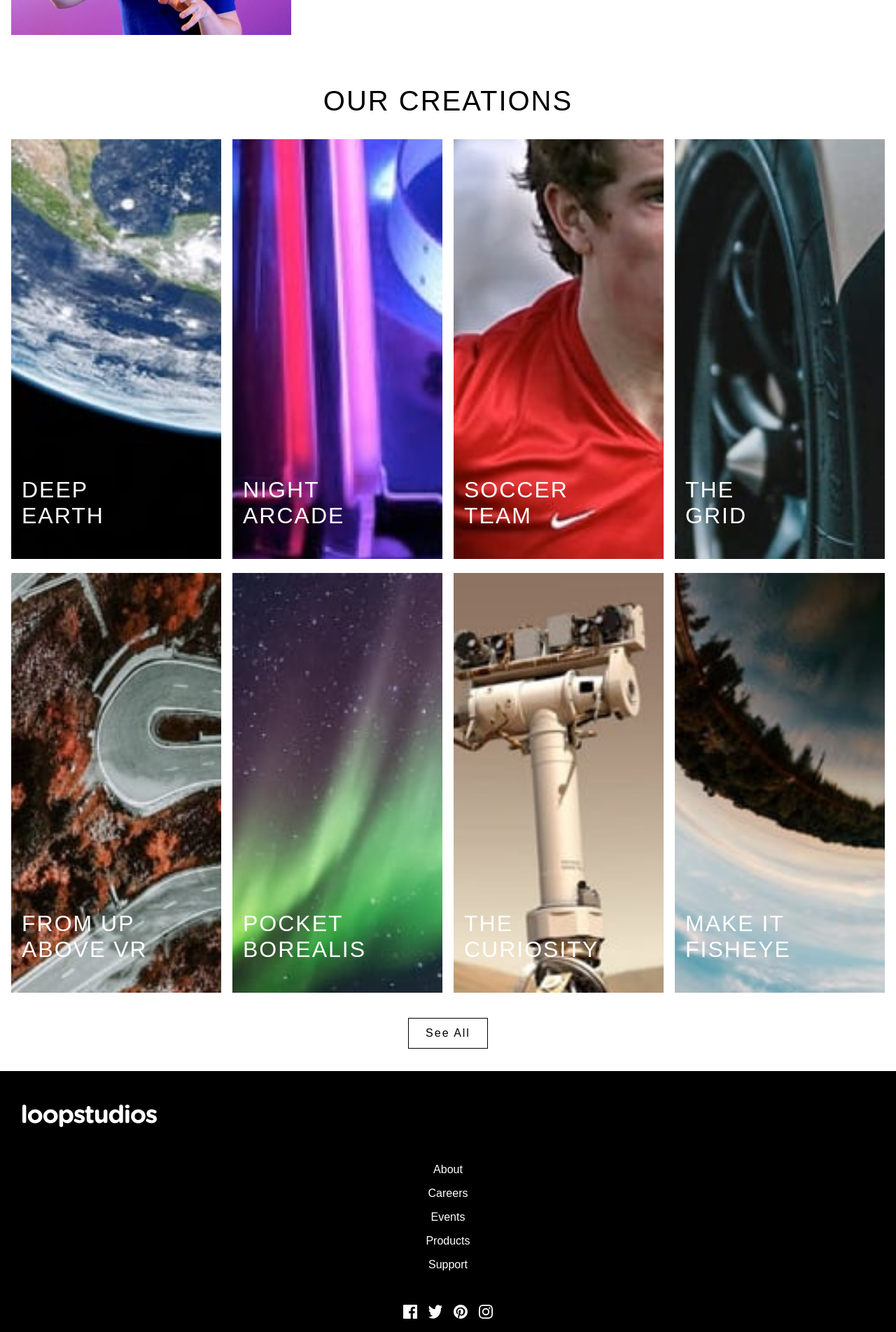
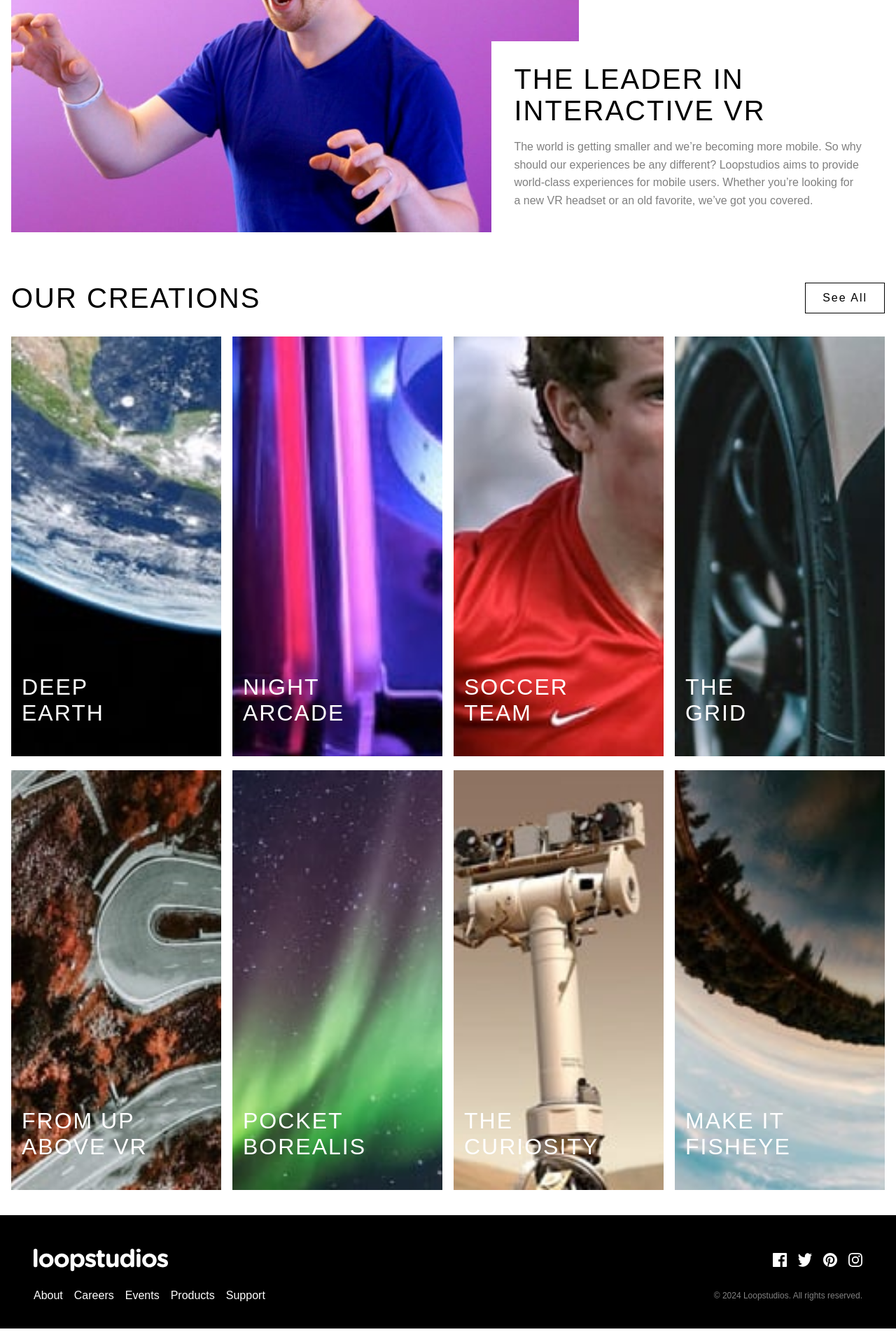
Before and after one commit to jakimiszka/fm-loopstudios, a React app: page / in a window 1280 px wide. Shown: the part 720-2624 px from the top of the page at 70% size. Built offline with nearby package versions, Linux system fonts and the light colour scheme.

Commit message:
layout done

```diff
--- a/src/components/Container.tsx
+++ b/src/components/Container.tsx
@@ -2,6 +2,8 @@ import { Menu } from "./Menu";
 import { Header } from "./Header";
 import { Content } from "./Content";
 import { Gallery } from "./Gallery";
+import { Overlay } from "./Overlay";
+import { useState } from "react";
 
 export const Container = () => {
     const menuItems = [
@@ -11,14 +13,20 @@ export const Container = () => {
         { text: 'Products', href: '#products' },
         { text: 'Support', href: '#support' }
     ];
+    const [isOverlayOpen, setIsOverlayOpen] = useState(false);
 
     return (
         <div className="container">
+            <Overlay
+                isOpen={isOverlayOpen}
+                onClose={() => setIsOverlayOpen(false)}
+            />
             <Header>
                 <Menu
                     items={menuItems}
                     variant="header"
                     styles={['flex', 'r-space-between', 'headerMenu']}
+                    onHamburgerClick={() => setIsOverlayOpen(true)}
                 />
             </Header>
             <Content />
@@ -26,7 +34,8 @@ export const Container = () => {
                 items={menuItems}
                 variant="footer"
                 showLogo={true}
-                styles={['flex', 'f-col', 'footerMenu']}
+                styles={['flex', 'f-col', 'footerMenu', 'center']}
+                isCentered={true}
             />
         </div>
     );
--- a/src/components/Content.tsx
+++ b/src/components/Content.tsx
@@ -6,6 +6,7 @@ export const Content = () => {
         <main className="content">
             <section className="content--intro">
                 <img src={interactive} alt="Interactive" />
+                <div className="content--intro__text">
                     <h1>THE LEADER IN <br /> INTERACTIVE VR</h1>
                     <p>
                         The world is getting smaller and we’re becoming more mobile.
@@ -22,11 +23,12 @@ export const Content = () => {
                         an old favorite,
                         we’ve got you covered.
                     </p>
+                </div>
             </section>
             <section className="content--gallery">
                 <h1 className='content--gallery__title'>OUR CREATIONS</h1>
+                <button className="btn">See All</button>
                 <Gallery />
-                <button className="btn">See All</button>
             </section>
         </main>
     );
--- a/src/components/Header.tsx
+++ b/src/components/Header.tsx
@@ -6,7 +6,7 @@ export const Header = ({ children }: { children: React.ReactNode }) => {
       {children}
       <img src={imageHero} alt="background image" />
       <div className="headerMessage">
-        <h1>IMMERSIVE EXPERIENCES THAT DELIVER</h1>
+        <h1>IMMERSIVE <br /> EXPERIENCES <br /> THAT DELIVER</h1>
       </div>
     </header>
   );
--- a/src/components/Menu.tsx
+++ b/src/components/Menu.tsx
@@ -18,6 +18,8 @@ interface MenuProps {
     showRights?: boolean;
     logoSrc?: string;
     className?: string;
+    isCentered?: boolean;
+    onHamburgerClick?: () => void;
 }
 
 export const Menu = ({
@@ -28,7 +30,8 @@ export const Menu = ({
     showSocials = variant === 'footer',
     showRights = variant === 'footer',
     logoSrc = logoImage,
-    className = ''
+    className = '',
+    onHamburgerClick
 }: MenuProps) => {
     const baseClass = 'menu ' + (variant === 'header' ? 'header' : 'footer');
     const combinedClass = `${baseClass} ${className} ${styles.join(' ')}`.trim();
@@ -53,7 +56,7 @@ export const Menu = ({
                     ))}
                 </ul>
             </div>
-            <div className="menu--mobile">
+            <div className="menu--mobile" onClick={onHamburgerClick}>
                 <span className="menu--mobile__hamburger">&#9776;</span>
             </div>
             {showSocials && (
--- /dev/null
+++ b/src/components/Overlay.tsx
@@ -0,0 +1,21 @@
+import closeIcon from '../assets/icon-close.svg';
+
+interface OverlayProps {
+  isOpen: boolean;
+  onClose: () => void;
+}
+
+export const Overlay = ({ isOpen, onClose }: OverlayProps) => {
+    return (
+        <div className={`overlay ${isOpen ? 'overlay--open' : ''}`}>
+            <img src={closeIcon} alt="Close overlay" onClick={onClose} />
+            <ul className="overlay--items">
+                <li><a href="#about">About</a></li>
+                <li><a href="#careers">Careers</a></li>
+                <li><a href="#events">Events</a></li>
+                <li><a href="#products">Products</a></li>
+                <li><a href="#support">Support</a></li>
+            </ul>
+        </div>
+    );
+}
--- a/src/styles/sass/_components.scss
+++ b/src/styles/sass/_components.scss
@@ -52,6 +52,41 @@
     background-color: black;
     padding: 2rem 1rem;
     color: v.$white;
+    text-align: center;
+
+    @include u.breakpoint('medium'){
+        display: grid;
+        grid-template-columns: repeat(2, 1fr);
+        padding: 0;
+        align-items: center;
+        padding: 2rem;
+
+        .menu.logo{
+            order: 1;
+            text-align: left;
+            padding-left: 1rem;
+        }
+
+        .menu--items{
+            order: 3;
+            justify-self: start;
+            padding-left: 1rem;
+        }
+
+        .menu--socials{
+            order: 2;
+            padding-right: 1rem;
+            justify-self: end;
+        }
+
+        .menu--rights{
+            order: 4;
+            height: 100%;
+            padding-right: 1rem;
+            justify-self: end;
+            align-self: center;
+        }
+    }
 
     .menu--items{
         ul{
@@ -64,6 +99,11 @@
             flex-wrap: wrap;
             margin-top: 2rem;
             margin-bottom: 3rem;
+
+            @include u.breakpoint('medium'){
+                margin: 0;
+                flex-direction: row;
+            }
         }
         ul li a { color: white;}
     }
@@ -128,11 +168,25 @@
         flex-direction: column;
         align-items: center;
         gap: 2.5rem;
+        position: relative;
+        width: 100%;
 
         @include u.breakpoint('medium'){
             flex-direction: row;
             text-align: left;
             justify-content: space-between;
+        }
+
+        &__text{
+
+            @include u.breakpoint('large'){
+                max-width: 45%;
+                position: absolute;
+                right: 0;
+                bottom: 0;
+                background-color: v.$white;
+                padding: 2rem;
+            }
         }
 
         img{
@@ -143,7 +197,8 @@
             }
 
             @include u.breakpoint('large'){
-                max-width: 400px;
+                flex: 0 0 65%;
+                max-width: 65%;
             }
         }
 
@@ -161,6 +216,7 @@
         }
 
         p{
+            margin-top: 1rem;
             color: grey;
             line-height: 1.6;
         }
@@ -173,6 +229,13 @@
         align-items: center;
         gap: 2rem;
 
+        @include u.breakpoint('large'){
+            flex-direction: row;
+            flex-wrap: wrap;
+            justify-content: space-between;
+            align-items: center;
+        }
+
         h1{
             font-size: 1.5rem;
             letter-spacing: 2px;
@@ -184,6 +247,8 @@
 
             @include u.breakpoint('large'){
                 font-size: 2.5rem;
+                width: 50%;
+                text-align: left;
             }
         }
 
@@ -198,6 +263,7 @@
 
             @include u.breakpoint('large'){
                 font-size: 2rem;
+                order: 0;
             }
         }
 
@@ -209,6 +275,11 @@
             cursor: pointer;
             font-size: 1rem;
             letter-spacing: 2px;
+            order: 2;
+
+            @include u.breakpoint('large'){
+                order: 0;
+            }
 
             &:hover{
                 background-color: v.$black;
@@ -317,3 +388,48 @@
     justify-content: flex-start;
     background-color: black;
 }
+
+.overlay{
+    position: fixed;
+    top: 0;
+    left: 0;
+
+    display: flex;
+    flex-direction: column;
+    justify-content: center;
+    align-items: center;
+    gap: 2rem;
+
+    width: 100%;
+    height: 100vh;
+    z-index: 15;
+    background-color: black;
+
+    visibility: hidden;
+    transition: opacity 0.3s, visibility 0.3s;
+
+    &--open {
+        opacity: 1;
+        visibility: visible;
+    }
+
+        img{
+            position: absolute;
+            top: 25px;
+            right: 20px;
+            width: 35px;
+            height: auto;
+        }
+
+        ul{
+            list-style: none;
+            color: v.$white;
+            display: flex;
+            flex-direction: column;
+            gap: 2rem;
+            font-size: 1.5rem;
+            text-align: center;
+        }
+
+        ul li a { color: white;}
+}
```
Lines whose indentation alone changed are shown as unchanged.
